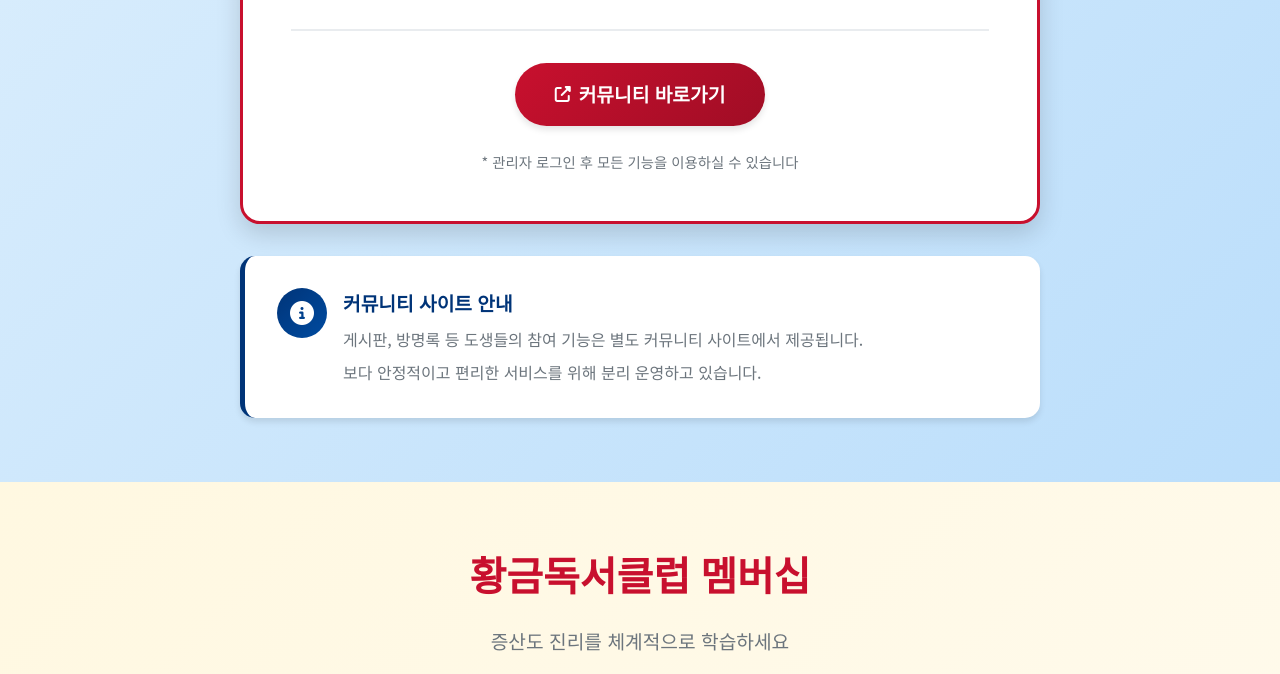
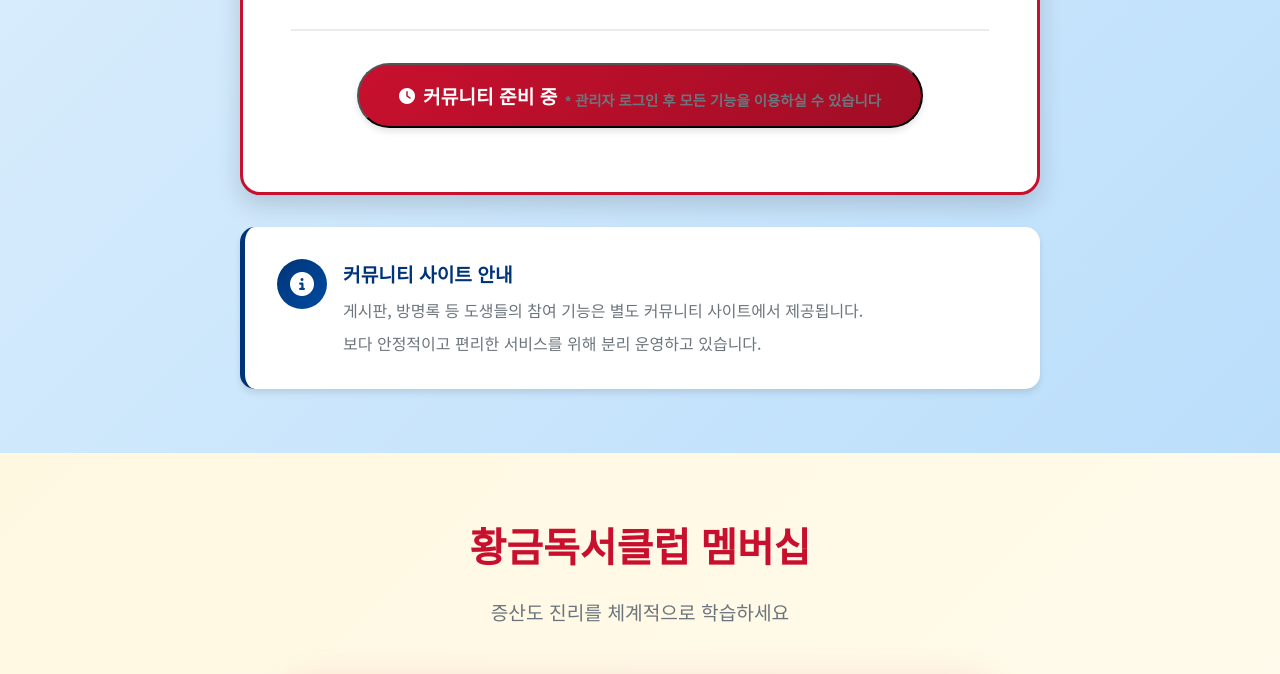
Before and after one commit to taeul21-design/jsd-gyeongju, a plain HTML site: page index.html in a window 1280 px wide. Shown: the part 1513-2187 px from the top of the page. Drawn offline with Linux system fonts and the light colour scheme; no server answers.

Commit message:
"v2.0.1: Change community links to 'coming soon' mode"

```diff
--- a/index.html
+++ b/index.html
@@ -168,9 +168,9 @@
                 </div>
 
                 <div class="community-cta">
-                    <a href="https://jsd-community.genspark.app" target="_blank" rel="noopener noreferrer" class="btn-community">
-                        <i class="fas fa-external-link-alt"></i>
-                        커뮤니티 바로가기
+                    <button class="btn-community btn-coming-soon" onclick="alert('커뮤니티 사이트 준비 중입니다.\n\n문의: 054-742-1691')">
+                        <i class="fas fa-clock"></i>
+                        커뮤니티 준비 중
                     </a>
                     <p class="community-note">* 관리자 로그인 후 모든 기능을 이용하실 수 있습니다</p>
                 </div>
@@ -832,10 +832,10 @@
                 <h3>도생 전용 커뮤니티로 이동하세요</h3>
                 <p>방명록, 게시판, 자료실 등 모든 커뮤니티 기능은<br>별도 사이트에서 제공됩니다</p>
 
-                <a href="https://jsd-community.genspark.app" target="_blank" rel="noopener noreferrer" class="btn-redirect">
-                    <i class="fas fa-external-link-alt"></i>
-                    커뮤니티 바로가기
-                </a>
+                <button class="btn-redirect btn-coming-soon" onclick="alert('커뮤니티 사이트 준비 중입니다.\n\n게시판, 방명록 등의 기능은 곧 제공될 예정입니다.\n\n문의: 054-742-1691')">
+                    <i class="fas fa-clock"></i>
+                    커뮤니티 준비 중
+                </button>
 
                 <div class="redirect-features">
                     <div class="redirect-feature">
```
